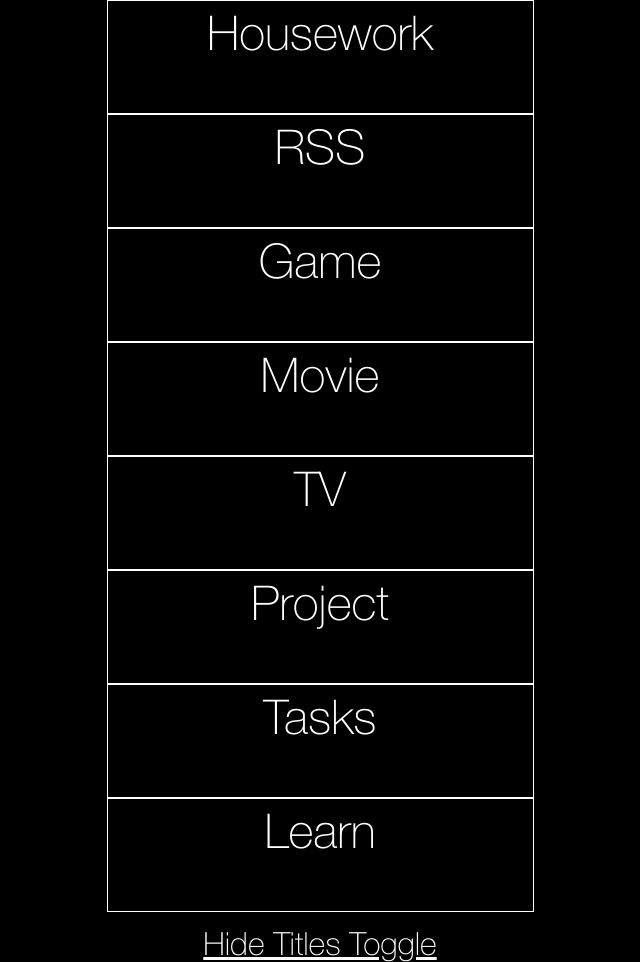
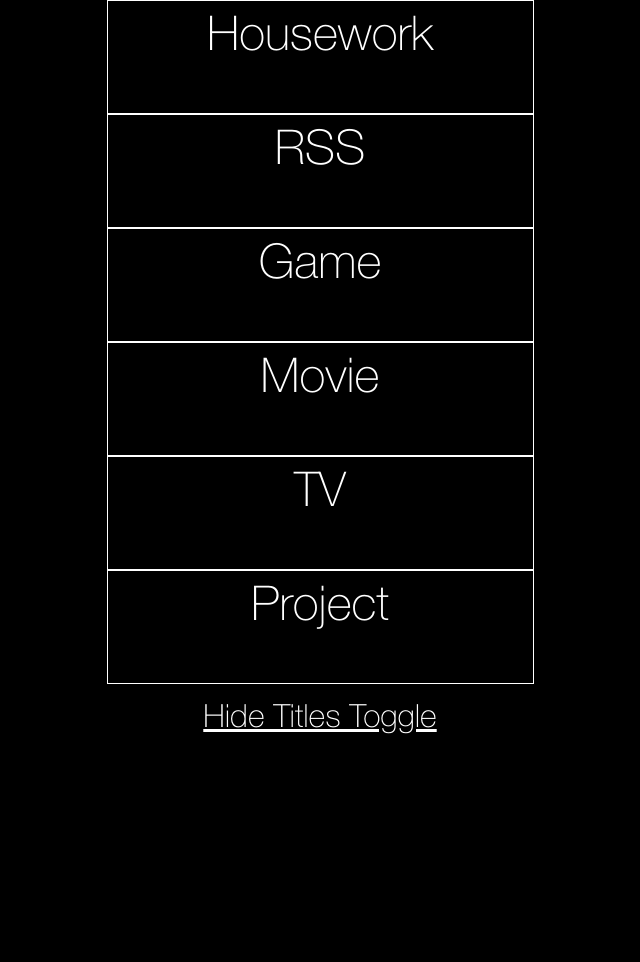
Before and after one commit to beetle120/TaskTimer, a plain HTML site: page Index.html in a window 1280 px wide. Shown: the whole page, without its empty margins (320-960 px from the left). After the commit the page ends 800 px from the top, so only its background shows below. Drawn offline with Linux system fonts and the light colour scheme.

Commit message:
Removing Tasks and Learn from the list

```diff
--- a/Index.html
+++ b/Index.html
@@ -378,8 +378,6 @@
             listItems[2] = {itemName: "Movie", timeDifference: 0, id:2};
             listItems[3] = {itemName: "TV", timeDifference: 0, id:3};
             listItems[4] = {itemName: "Project", timeDifference: 0, id:4};
-            listItems[5] = {itemName: "Tasks", timeDifference: 0, id:5};
-            listItems[6] = {itemName: "Learn", timeDifference: 0, id:6};
             startUp();
             sortAndDisplay();
             houseworkTimer();
```
